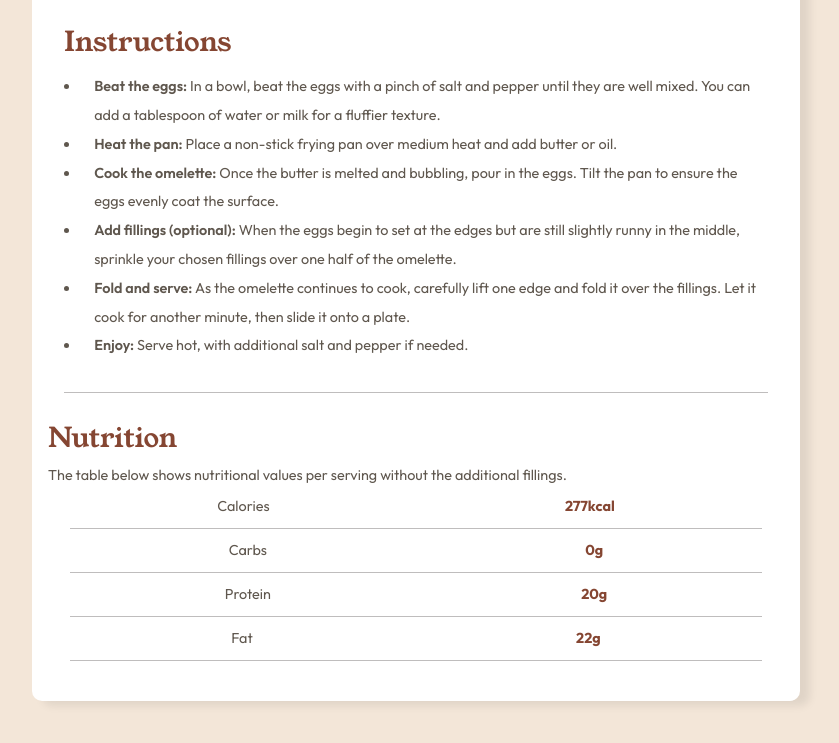
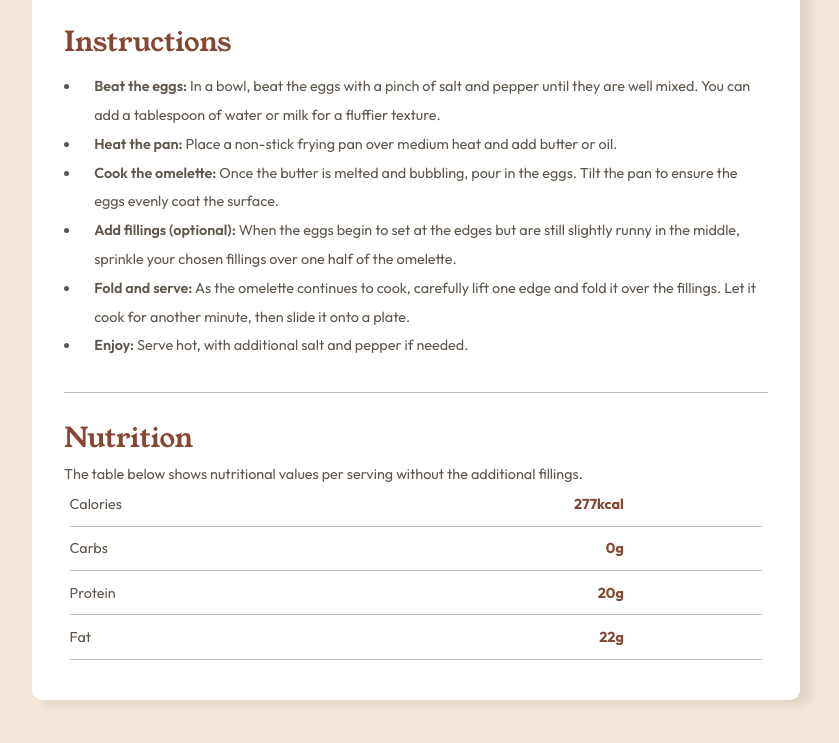
Before and after one commit to AndreMarucci97/Omelette-Recipe, a plain HTML site: page index.html in a window 1280 px wide. Shown: the part 1068-1811 px from the top of the page, without its empty margins (224-1063 px from the left). Drawn offline with Linux system fonts and the light colour scheme.

Commit message:
Add files via upload

```diff
--- a/index.html
+++ b/index.html
@@ -53,8 +53,10 @@
             </section>
 
             <section class="nutricao">
+              <div class="nutricao__textos">
                 <h2 class="nutricao__subtitulo">Nutrition</h2>
                 <p class="nutricao__descricao">The table below shows nutritional values per serving without the additional fillings.</p>
+              </div>
                     <ul class="nutricao__lista">
                         <li class="nutricao__lista_item"><p>Calories</p> <span class="nutricao__calorias">277kcal</span></li>
                         <li class="nutricao__lista_item"><p>Carbs</p> <span class="nutricao__calorias">0g</span></li>
--- a/styles/header.css
+++ b/styles/header.css
@@ -35,4 +35,8 @@
         width: 90%;
         border-radius: 10px;
     }
+
+    .cabecalho__texto {
+        margin: 0 5%;
+    }
 }
--- a/styles/main-nutricao.css
+++ b/styles/main-nutricao.css
@@ -4,6 +4,10 @@
     margin: 1.5em 1em;
     gap: 1em;
     color: var(--cor-textos);
+}
+
+.nutricao__textos{
+    margin-left: 1em;
 }
 
 .nutricao__subtitulo {
@@ -16,6 +20,7 @@
 
 .nutricao__descricao{
     font-size: .9em;
+    margin-top: 1em;
 }
 
 .nutricao__lista {
@@ -37,3 +42,11 @@
     color: var(--subtitulos-pagina);
     font-weight: 700;
 }
+
+@media screen and (min-width:1024px) {
+    .nutricao__lista_item{
+       padding-right: 20%;
+       justify-content: space-between;
+
+    }
+}
```
